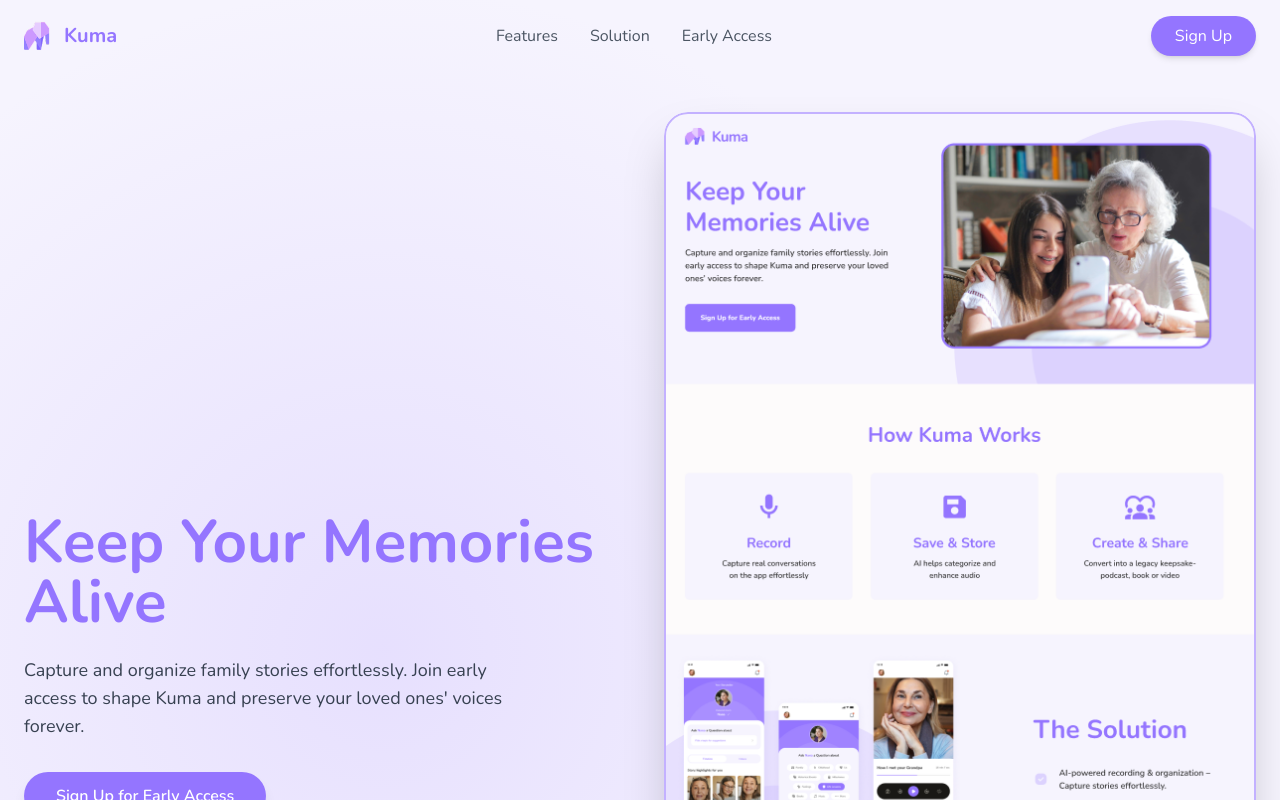
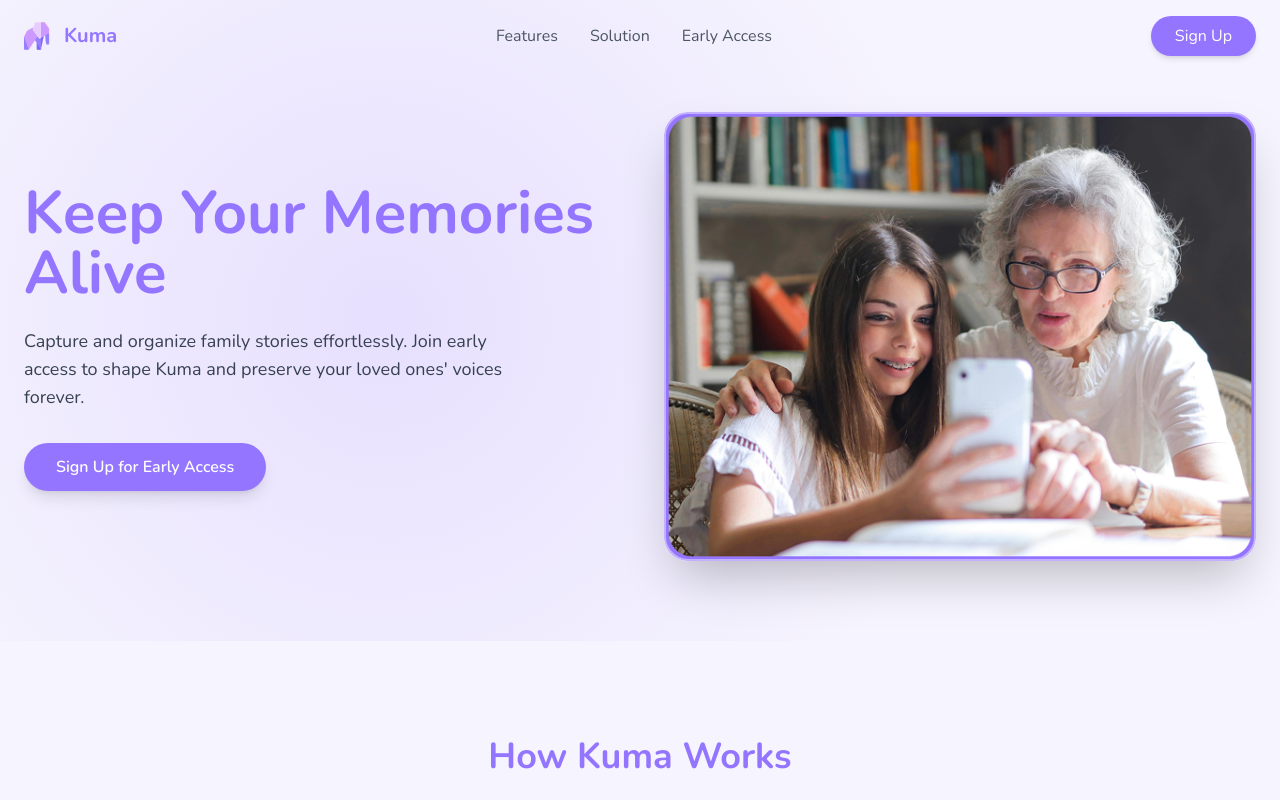
Before and after one commit to kumamemories/kuma, a React (Vite) app: page / in a window 1280 px wide. Shown: the top 800 px of the page. Built offline with nearby package versions, Linux system fonts and the light colour scheme.

Commit message:
Replace hero image
Replaced the image in the hero section.

```diff
--- a/src/components/Hero.tsx
+++ b/src/components/Hero.tsx
@@ -55,8 +55,8 @@ const Hero = () => {
           <div className="relative rounded-3xl overflow-hidden shadow-2xl transition-all duration-300 transform hover:scale-[1.02] hover:shadow-xl">
             <div className="absolute inset-0 border-2 border-kuma-light rounded-3xl z-20 pointer-events-none" />
             <img
-              src="/lovable-uploads/e3e83e24-719b-431c-9ed0-b0648edb8d5d.png"
-              alt="Family sharing memories"
+              src="/lovable-uploads/53acffdb-62f7-4466-bb9a-0e1100f3c43c.png"
+              alt="Grandmother and granddaughter looking at smartphone"
               className="w-full h-auto rounded-3xl z-10"
               loading="lazy"
             />
```
Also changed, not shown: public/lovable-uploads/53acffdb-62f7-4466-bb9a-0e1100f3c43c.png (added).
